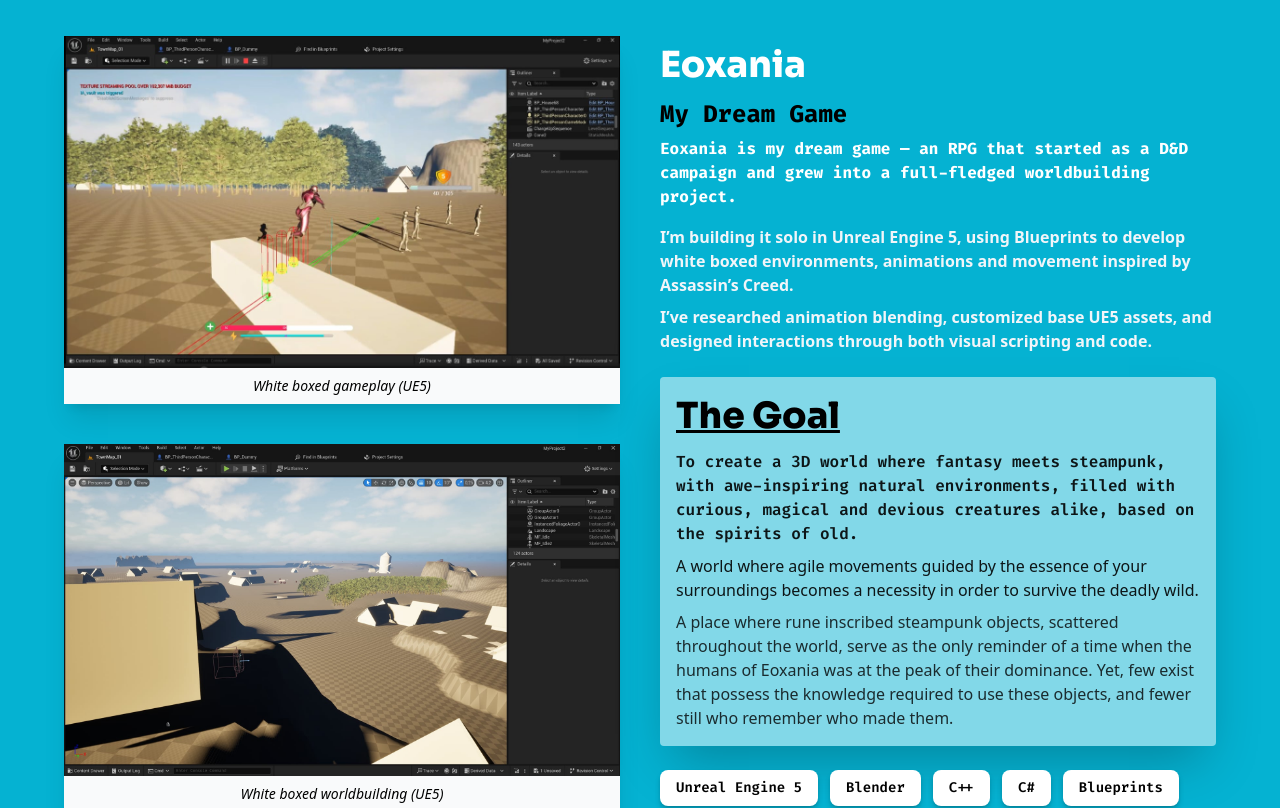
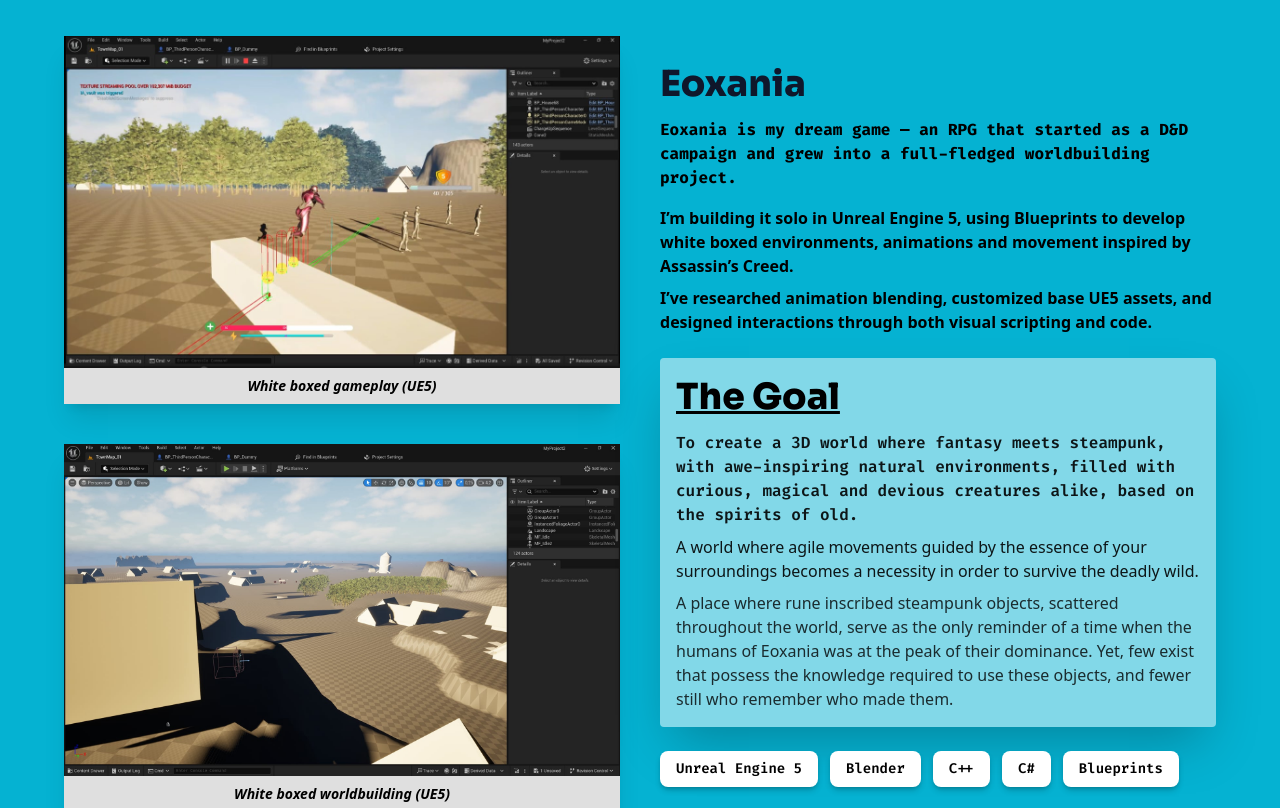
Before and after one commit to TeodorFredriksson95/cv-website-2025, a Next.js app: page /gamedevelopment in a window 1280 px wide. Shown: the part 1480-2288 px from the top of the page. Built offline with nearby package versions, Linux system fonts and the light colour scheme.

Commit message:
fix: update text styles and background colors for consistency in game development section

```diff
--- a/src/app/gamedevelopment/page.tsx
+++ b/src/app/gamedevelopment/page.tsx
@@ -110,7 +110,7 @@
             src="/assets/eo_vault.jpg"
             alt="Character model from the left side"
           />
-        <p className="text-sm  text-center italic py-2 px-4 bg-gray-50">
+        <p className="text-sm  text-center font-semibold italic py-2 px-4 bg-background-gray">
           White boxed gameplay (UE5)
         </p>
       </div>
@@ -119,7 +119,7 @@
             src="/assets/eo_landscape.jpg"
             alt="Character model from the left side"
           />
-        <p className="text-sm  text-center italic py-2 px-4 bg-gray-50">
+        <p className="text-sm  text-center font-semibold italic py-2 px-4 bg-background-gray">
           White boxed worldbuilding (UE5)
         </p>
       </div>
@@ -129,22 +129,19 @@
 
     <div className="lg:w-1/2 text-left space-y-6">
       <div>
-        <h2 className="text-4xl  font-extrabold font-sans text-background leading-tight mb-3">
+        <h2 className="text-4xl  font-extrabold font-sans text-slate-900 leading-tight mb-3">
           Eoxania
         </h2>
-        <h3 className="text-xl sm:text-2xl font-extrabold font-mono text-black mb-2 leading-tight">
-          My Dream Game
-        </h3>
 
-      <p className="text-md text-background font-mono font-bold mb-4">
+      <p className="text-md text-white/90 font-mono font-bold mb-4">
         Eoxania is my dream game — an RPG that started as a D&D campaign and grew into a full-fledged worldbuilding project.
       </p>
 
-      <p className="text-md text-slate-100 font-semibold mb-2">
+      <p className="text-md text-white/90 font-semibold mb-2">
         I’m building it solo in Unreal Engine 5, using Blueprints to develop white boxed environments, animations and movement inspired by Assassin’s Creed.
       </p>
 
-      <p className="text-md text-slate-100 font-semibold">
+      <p className="text-md text-white/90 font-semibold">
         I’ve researched animation blending, customized base UE5 assets, and designed interactions through both visual scripting and code.
       </p>
       </div>
```
